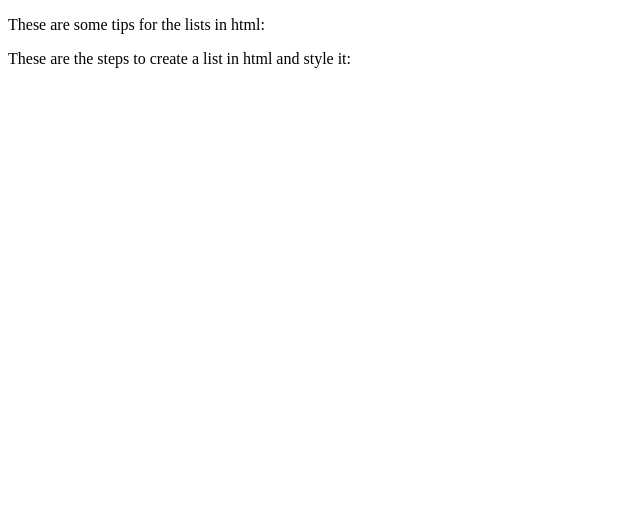
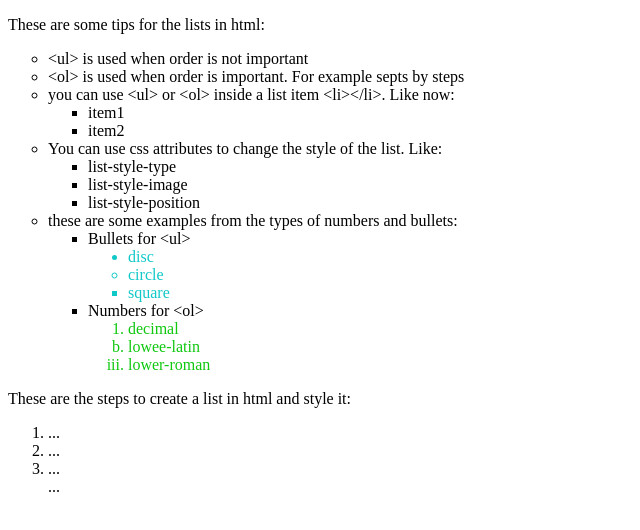
Before and after one commit to SebastianSalasDCI/UI-Basics-Content-Lists, a plain HTML site: page index.html in a window 1280 px wide. Shown: the whole page, without its empty margins (0-640 px from the left). Drawn offline with Linux system fonts and the light colour scheme.

Commit message:
Solution commit

```diff
--- a/css/style.css
+++ b/css/style.css
@@ -0,0 +1,14 @@
+ul li{
+    list-style-type: circle;
+    color: black;
+}
+ul li ul li {
+    list-style-type: square;
+    color: black;
+}
+ul li ul li ul li{
+    color: rgb(15,200,200);
+}
+ul li ul li ol li{
+    color: rgb(15,200,15);;
+}
--- a/index.html
+++ b/index.html
@@ -9,8 +9,38 @@
 </head>
 <body>
     <p>These are some tips for the lists in html:</p>
-
+    <ul>
+        <li>&lt;ul&gt; is used when order is not important</li>
+        <li>&lt;ol&gt; is used when order is important. For example septs by steps</li>
+        <li>you can use &lt;ul&gt; or &lt;ol&gt; inside a list item &lt;li&gt;&lt;/li&gt;. Like now:<ul>
+            <li>item1</li>
+            <li>item2</li>
+        </ul></li>
+        <li>You can use css attributes to change the style of the list. Like: <ul>
+            <li>list-style-type</li>
+            <li>list-style-image</li>
+            <li>list-style-position</li>
+        </ul></li>
+        <li>these are some examples from the types of numbers and bullets: <ul>
+            <li>Bullets for &lt;ul&gt;<ul>
+                <li style="list-style-type: disc">disc</li>
+                <li style="list-style-type: circle">circle</li>
+                <li style="list-style-type: square">square</li>
+            </ul></li>
+            <li>Numbers for &lt;ol&gt;<ol>
+                <li style="list-style-type: decimal">decimal</li>
+                <li style="list-style-type: lower-latin">lowee-latin</li>
+                <li style="list-style-type: lower-roman">lower-roman</li>
+            </ol></li>
+        </ul></li>
+    </ul>
     <p>These are the steps to create a list in html and style it:</p>
+    <ol>
+        <li>...</li>
+        <li>...</li>
+        <li>...</li>
+        ...
+    </ol>
 
 </body>
 </html>
```
